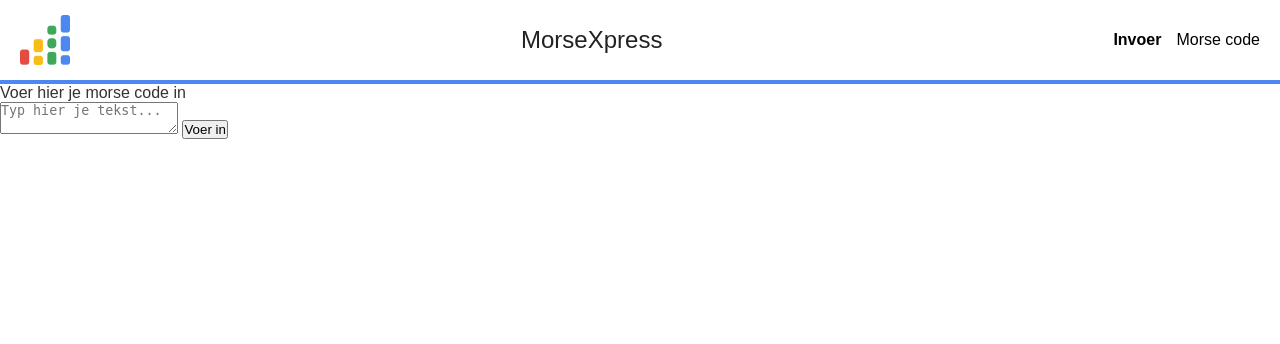
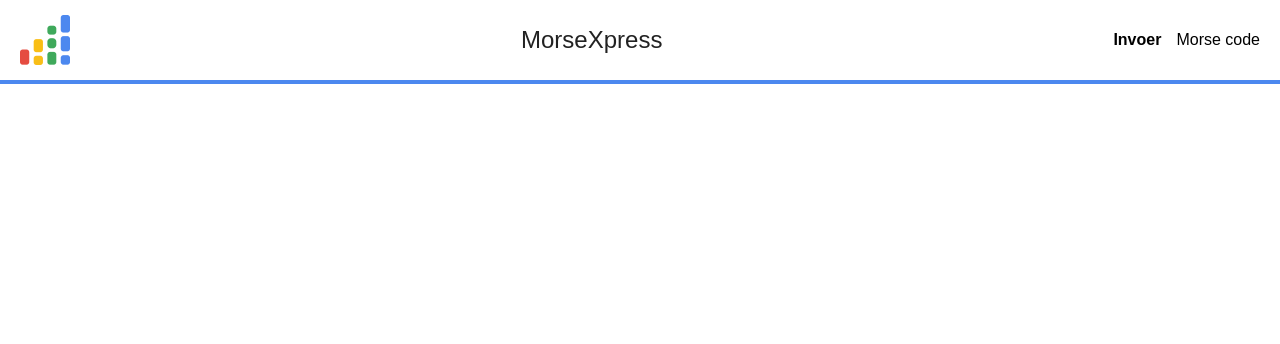
Before and after one commit to Yonder-ICT-Mediatechnologie/proftaak-browserapi-KasperEnThom, a PHP site: page /tekst.php in a window 1280 px wide. Shown: the top 344 px of the page. Run offline with PHP 8.4, Linux system fonts and the light colour scheme; some web fonts are replaced.

Commit message:
beveiliging verwijderd

```diff
--- a/tekst.php
+++ b/tekst.php
@@ -1,32 +1,6 @@
 <?php
 session_start();
 $method = $_SERVER["REQUEST_METHOD"];
-
-if ($method === "POST") {
-    try {
-        if ($_POST["token"] !== "b3f44c1eb885409c222fdb78c125f5e7050ce4f3d15e8b15ffe51678dd3a33d3a18dd3") {
-            $_SESSION["error"] = "De token is incorrect";
-        } else {
-            $host = "localhost";
-            // voor Thom, verander de $username naar root, je gebruikt MAMP
-            $username = "";
-            $password = "root";
-            // Voor Thom, verander de $database naar de databse die jij gebruikt
-            $database = "web";
-
-            $connection = new mysqli($host, $username, $password);
-
-            if ($connection->connect_error) {
-                throw new Exception($connection->error);
-            };
-
-
-        }
-    } catch (Exception $e) {
-        echo "de error is: " . $e->getMessage();
-    }
-}
-
 
 if (isset($_SESSION["error"])) {
     echo "<div class='error'>";
@@ -108,11 +82,5 @@ if (isset($_SESSION["error"])) {
             <a href="tekst.php" class="link heading">Morse code</a>
         </div>
     </header>
-    <form action="index.php" method="POST" class="morseInput">
-        <div class="voerIn">Voer hier je morse code in</div>
-        <input type="hidden" name="token" value="b3f44c1eb885409c222fdb78c125f5e7050ce4f3d15e8b15ffe51678dd3a33d3a18dd3">
-        <textarea required name="input" id="tekstInput" placeholder="Typ hier je tekst..."></textarea>
-        <input type="submit" value="Voer in" class="submitMorse">
-    </form>
 </body>
 </html>
```
